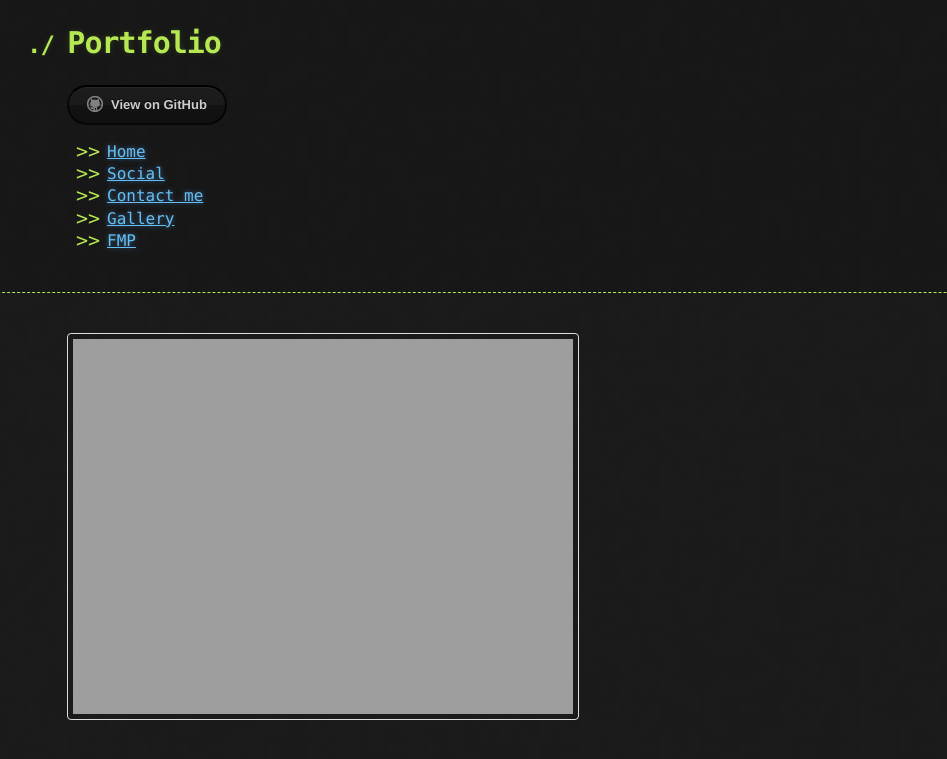
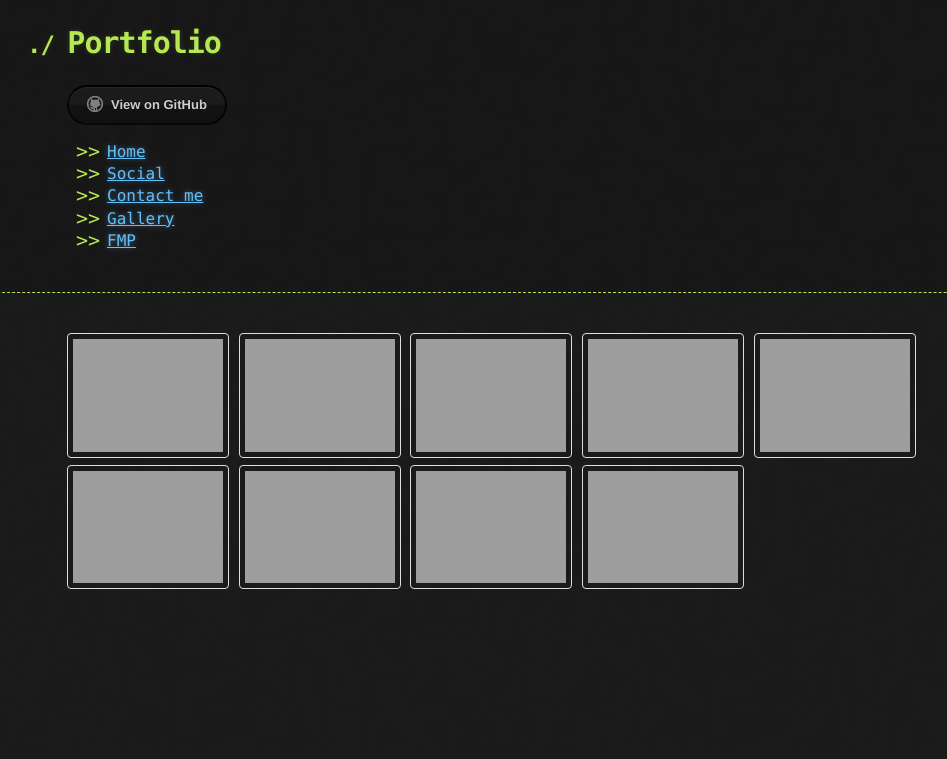
Before and after one commit to ElliotEserin/Portfolio, a Jekyll site: the page built from gallery.md, in a window 1280 px wide. Shown: the top 759 px of the page, without its empty margins (73-1020 px from the left). Built offline with Jekyll 4.4.1, drawn with Linux system fonts in a browser that asks for light colours; our own code applies the rules of GitHub Pages for plain Markdown files; the repository's description, which GitHub fills in, is left out.

Commit message:
Update gallery.md

```diff
--- a/gallery.md
+++ b/gallery.md
@@ -11,7 +11,15 @@ img {
 </head>
 <body>
 
-<img src="https://ellioteserin.github.io/portfolio/assets/images/unnamed (7).png" alt="Paris" style="width:50%">
+<img src="https://ellioteserin.github.io/portfolio/assets/images/unnamed (7).png" alt="8" style="width:150px">
+<img src="https://ellioteserin.github.io/portfolio/assets/images/unnamed (6).png" alt="7" style="width:150px">
+<img src="https://ellioteserin.github.io/portfolio/assets/images/unnamed (5).png" alt="6" style="width:150px">
+<img src="https://ellioteserin.github.io/portfolio/assets/images/unnamed (4).png" alt="5" style="width:150px">
+<img src="https://ellioteserin.github.io/portfolio/assets/images/unnamed (3).png" alt="4" style="width:150px">
+<img src="https://ellioteserin.github.io/portfolio/assets/images/unnamed (2).png" alt="3" style="width:150px">
+<img src="https://ellioteserin.github.io/portfolio/assets/images/unnamed (1).png" alt="2" style="width:150px">
+<img src="https://ellioteserin.github.io/portfolio/assets/images/unnamed.png" alt="1" style="width:150px">
+<img src="https://ellioteserin.github.io/portfolio/assets/images/pasted image 0.png" alt="0" style="width:150px">
 
 </body>
 </html>
```
